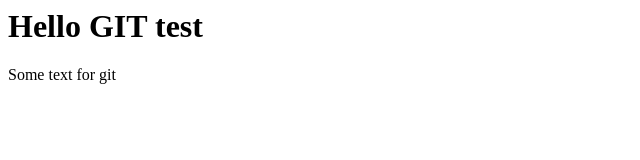
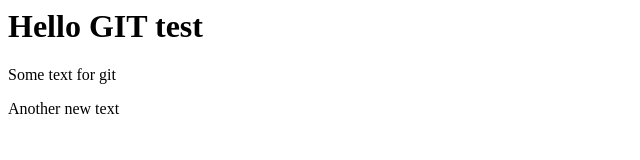
Before and after one commit to JoaquimQuiroga/githubTraining, a plain HTML site: page index.html in a window 1280 px wide. Shown: the whole page, without its empty margins (0-640 px from the left). Drawn offline with Linux system fonts and the light colour scheme.

Commit message:
div added

```diff
--- a/index.html
+++ b/index.html
@@ -1,2 +1,3 @@
 <h1>Hello GIT test</h1>
 <p>Some text for git</p>
+<div>Another new text</div>
```
